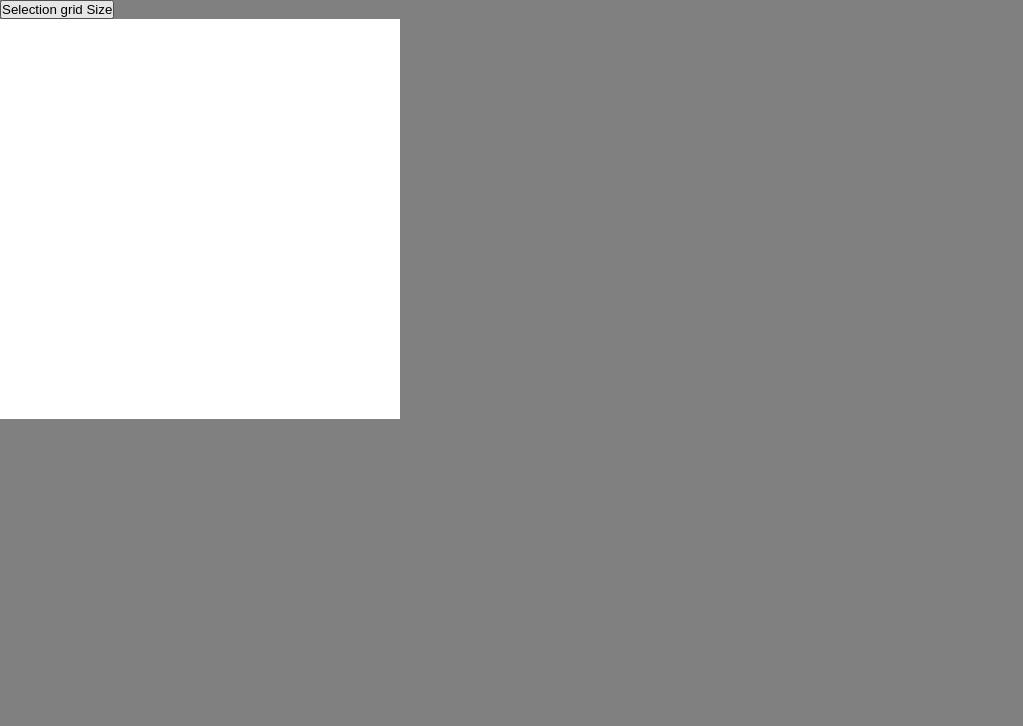
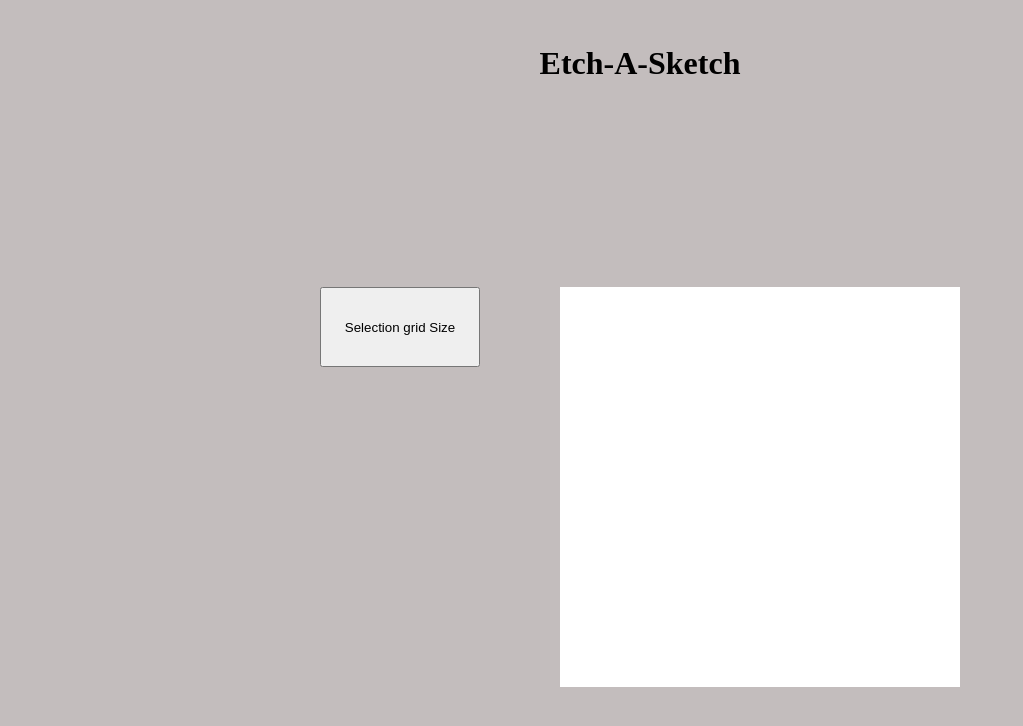
Before and after one commit to CyrilMougin/etchASketch, a plain HTML site: page index.html in a window 1280 px wide. Shown: the whole page, without its empty margins (0-1023 px from the left). Drawn offline with Linux system fonts and the light colour scheme.

Commit message:
finished project

```diff
--- a/index.html
+++ b/index.html
@@ -8,7 +8,13 @@
     <link rel="stylesheet" href="style.css">
 </head>
 <body>
-    <button id="gridSizeButton">Selection grid Size</button>
-    <div class="container"></div>
+    <header>
+        <h1 class="mainTitle">Etch-A-Sketch</h1>
+    </header>
+    <div class="mainContainer">
+        <button id="gridSizeButton">Selection grid Size</button>
+        <div class="container"></div>
+    </div>
+
 </body>
 </html>
--- a/script.js
+++ b/script.js
@@ -1,5 +1,8 @@
+window.onload = function() {
+    setGridSize(16);
+}
+
 gridContainer = document.querySelector('.container');
-
 document.querySelector('#gridSizeButton').addEventListener("click", function() {
     setGridSize(window.prompt());
 });
--- a/style.css
+++ b/style.css
@@ -4,8 +4,28 @@
     box-sizing: border-box;
 }
 
+
 body {
-    background-color: grey;
+    background-color: rgb(195,189,189);
+    display: flex;
+    flex-direction: column;
+    align-items: center;
+}
+
+header {
+    padding: 45px;
+    text-align: center;
+}
+
+.mainContainer {
+    padding-top: 20vh;
+    display: flex;
+    gap: 10vh;
+}
+
+#gridSizeButton {
+    height: 5rem;
+    width: 10rem;
 }
 
 .container {
```
